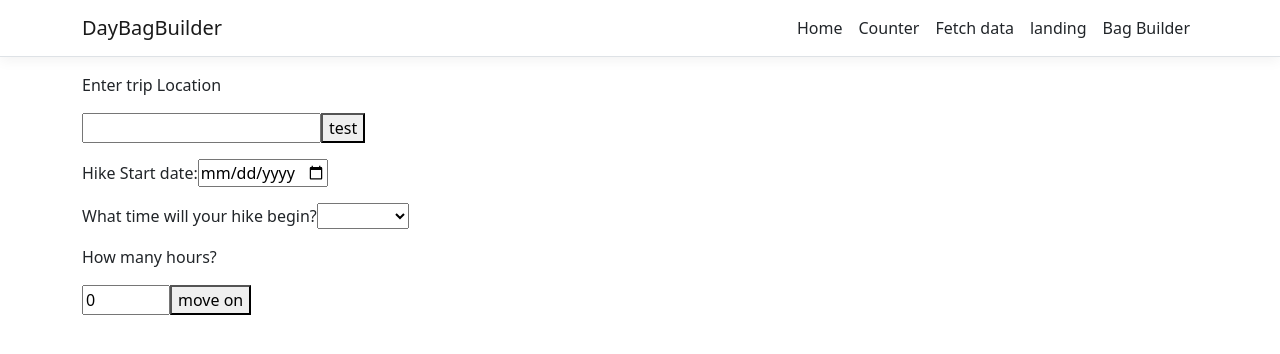
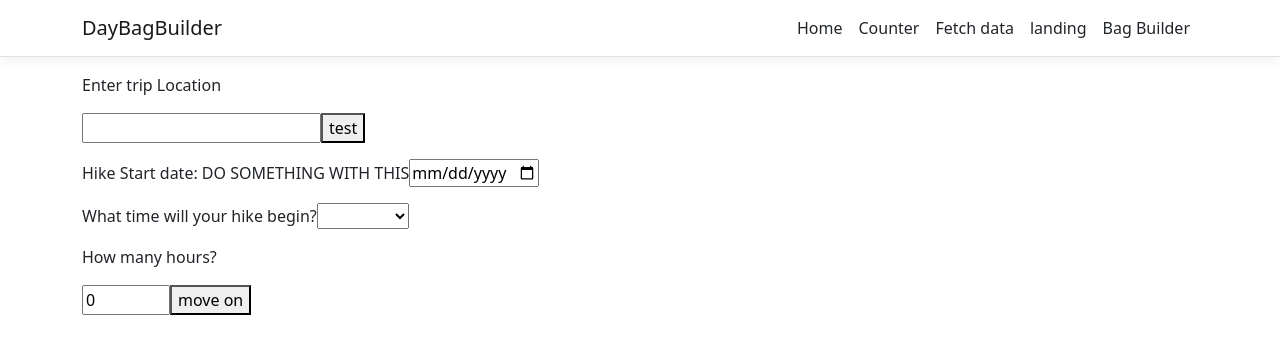
Before and after one commit to FoxFunctions/DayBagBuilder, an Angular app in the folder DayBagBuilder/ClientApp/: page /landing in a window 1280 px wide. Shown: the top 354 px of the page. Built offline with nearby package versions, Linux system fonts and the light colour scheme.

Commit message:
fixed minor bug

```diff
--- a/DayBagBuilder/ClientApp/src/app/landing/landing.component.html
+++ b/DayBagBuilder/ClientApp/src/app/landing/landing.component.html
@@ -5,20 +5,13 @@
 <p *ngIf="tripLocation !== ''">Cool, you're going to {{tripLocation}}</p>
 <p></p>
 
-<label for="start">Hike Start date:</label>
+<label for="start">Hike Start date: DO SOMETHING WITH THIS</label>
 
 <input type="date" id="start" name="trip-start"
        value=""
        min="2022-06-20" max="2040-12-31" [(ngModel)]="hikeDateStart">
 
        <p></p>
-<!--<label for="hikeTime">Choose a time for your Hike</label>
-
-<input type="time" id="hikeTime" name="hikeTime"
-       min="0:00" max="24:00" required [(ngModel)]="hikeTimeStart" >
-
-<small>Really need to do somethign with this</small>-->
-
 
 <label for="HikeStart">What time will your hike begin?</label>
 
```
